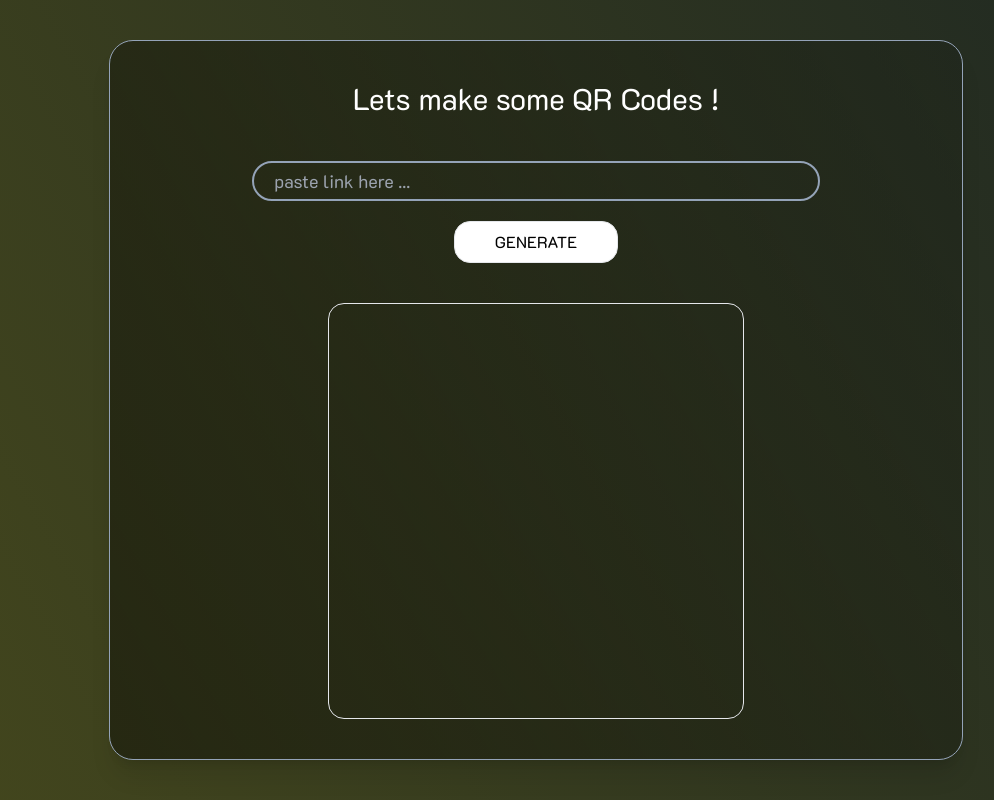
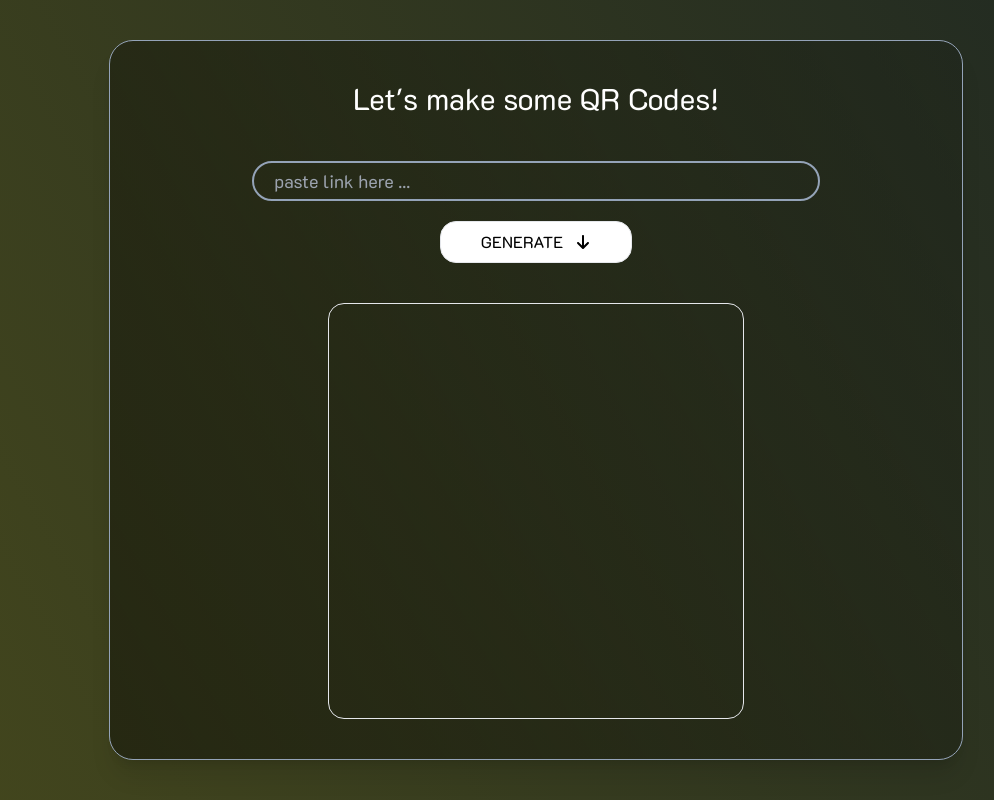
Before and after one commit to Igor5667/QrCodeGenerator, a React (Vite) app: page / in a window 1280 px wide. Shown: the whole page, without its empty margins (104-1098 px from the left). Built offline with nearby package versions, Linux system fonts and the light colour scheme.

Commit message:
add arrow logo

```diff
--- a/src/App.tsx
+++ b/src/App.tsx
@@ -1,4 +1,5 @@
 import { useState } from "react";
+import { FaArrowDown } from "react-icons/fa6";
 
 function App() {
   const [qrImg, setQrImg] = useState<string>("");
@@ -16,7 +17,7 @@ function App() {
     <div className="flex h-screen w-screen justify-center items-center bg-background-gradient">
       <div className="w-2/3 h-[90%] flex flex-col items-center gap-5 bg-background-card-gradient text-white border border-slate-400 rounded-3xl py-10 shadow-xl">
         <h1 className="text-3xl mb-6 w-[90%] text-center">
-          Lets make some QR Codes !
+          Let's make some QR Codes!
         </h1>
         <input
           value={inputValue}
@@ -27,11 +28,12 @@ function App() {
         />
         <button
           onClick={getQrCode}
-          className="border py-2 px-10 rounded-2xl bg-white text-black"
+          className="border py-2 px-10 rounded-2xl bg-white text-black flex items-center gap-3"
         >
           GENERATE
+          <FaArrowDown />
         </button>
-        <div className="flex-1 aspect-square border rounded-2xl p-5 mt-5">
+        <div className="flex-1 aspect-square border rounded-2xl p-5 mt-5 relative">
           {qrImg && <img src={qrImg} alt="qrCode" width="100%" />}
         </div>
       </div>
```
